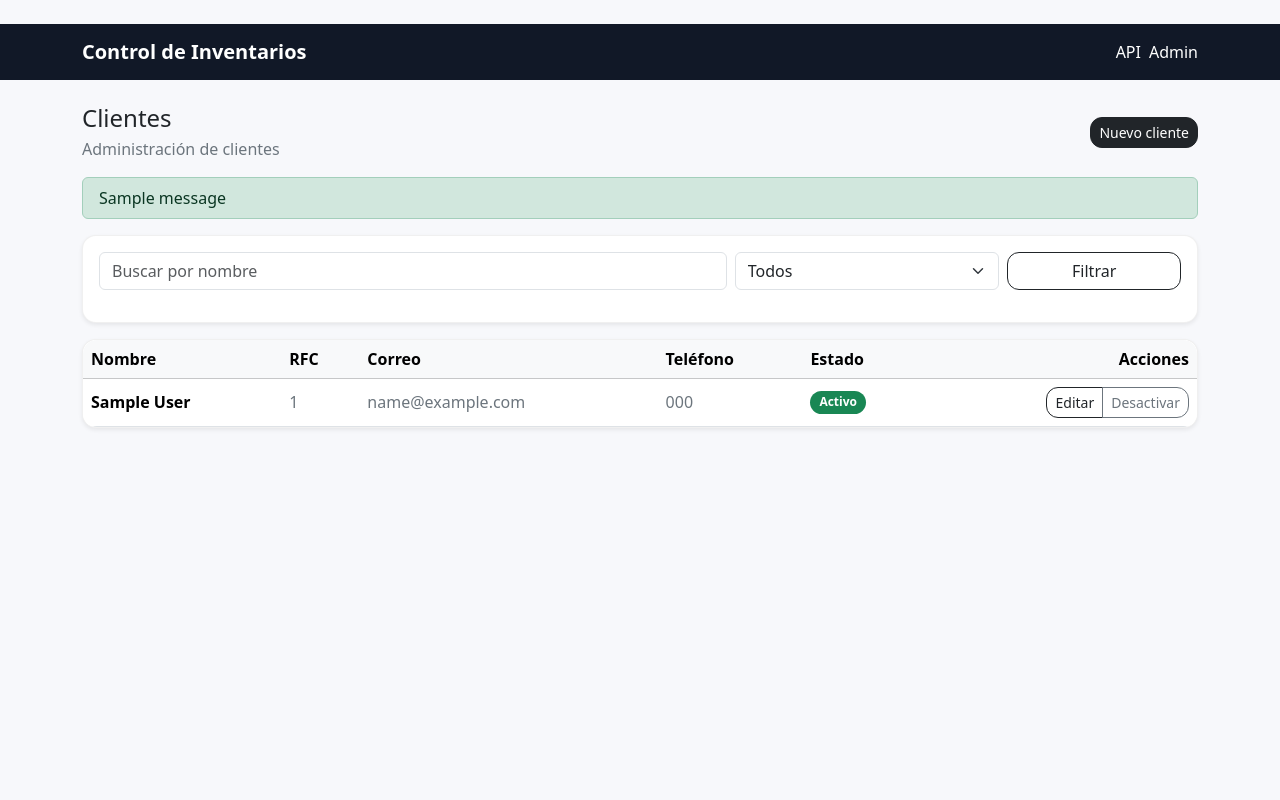
After one commit to AlbertoXelH/prueba_tecnica, a Django app: page /clientes/ in a window 1280 px wide. The commit adds this page. Run offline with Django 4.2, Linux system fonts and the light colour scheme; tables that the repository leaves empty hold one stand-in row (values such as "Sample post"); one stand-in notice (Sample message) is shown.

Commit message:
feat: add customers CRUD UI

```diff
--- /dev/null
+++ b/apps/customers/ui_views.py
@@ -0,0 +1,58 @@
+from django.contrib import messages
+from django.shortcuts import get_object_or_404, redirect
+from django.urls import reverse
+from django.views.generic import ListView, CreateView, UpdateView
+
+from apps.customers.models import Customer
+from .forms import CustomerForm
+
+class CustomerListView(ListView):
+    model = Customer
+    template_name = "ui/customers/list.html"
+    context_object_name = "customers"
+    paginate_by = 20
+
+    def get_queryset(self):
+        qs = Customer.objects.all()
+        q = (self.request.GET.get("q") or "").strip()
+        status = (self.request.GET.get("status") or "").strip()
+        if q:
+            qs = qs.filter(name__icontains=q)
+        if status == "active":
+            qs = qs.filter(is_active=True)
+        if status == "inactive":
+            qs = qs.filter(is_active=False)
+        return qs
+
+class CustomerCreateView(CreateView):
+    model = Customer
+    form_class = CustomerForm
+    template_name = "ui/customers/form.html"
+
+    def form_valid(self, form):
+        r = super().form_valid(form)
+        messages.success(self.request, "Cliente creado correctamente.")
+        return r
+
+    def get_success_url(self):
+        return reverse("ui:customers_list")
+
+class CustomerUpdateView(UpdateView):
+    model = Customer
+    form_class = CustomerForm
+    template_name = "ui/customers/form.html"
+
+    def form_valid(self, form):
+        r = super().form_valid(form)
+        messages.success(self.request, "Cliente actualizado correctamente.")
+        return r
+
+    def get_success_url(self):
+        return reverse("ui:customers_list")
+
+def customer_toggle_active(request, pk: int):
+    c = get_object_or_404(Customer, pk=pk)
+    c.is_active = not c.is_active
+    c.save(update_fields=["is_active", "updated_at"])
+    messages.success(request, "Estado actualizado.")
+    return redirect("ui:customers_list")
--- a/apps/ui/static/ui/app.css
+++ b/apps/ui/static/ui/app.css
@@ -6,3 +6,34 @@ body { background: var(--ui-bg); }
 .card { border: 1px solid var(--ui-border); border-radius: 14px; }
 .btn { border-radius: 10px; }
 .table { background: var(--ui-card); border-radius: 14px; overflow: hidden; }
+
+:root{
+  --ui-radius: 14px;
+}
+
+body{
+  background: #f7f8fb;
+}
+
+.card{
+  border-radius: var(--ui-radius);
+  border: 1px solid rgba(0,0,0,.06);
+}
+
+.table-responsive.card{
+  border-radius: var(--ui-radius);
+  overflow: hidden;
+}
+
+.btn{
+  border-radius: 12px;
+}
+
+.btn-group .btn{
+  border-radius: 12px;
+}
+
+.badge{
+  border-radius: 999px;
+  padding: .45em .75em;
+}
--- /dev/null
+++ b/apps/ui/templates/ui/customers/list.html
@@ -0,0 +1,80 @@
+{% extends "ui/base.html" %}
+{% block title %}Clientes | Control de Inventarios{% endblock %}
+
+{% block content %}
+  <div class="d-flex align-items-center justify-content-between mb-3">
+    <div>
+      <h1 class="h4 mb-1">Clientes</h1>
+      <div class="text-secondary">Administración de clientes</div>
+    </div>
+    <a class="btn btn-dark btn-sm" href="{% url 'ui:customers_create' %}">Nuevo cliente</a>
+  </div>
+
+  {% if messages %}
+    {% for m in messages %}
+      <div class="alert alert-success py-2">{{ m }}</div>
+    {% endfor %}
+  {% endif %}
+
+  <div class="card p-3 mb-3 shadow-sm">
+    <form class="row g-2 align-items-center" method="get">
+      <div class="col-md-7">
+        <input class="form-control" name="q" value="{{ request.GET.q }}" placeholder="Buscar por nombre">
+      </div>
+      <div class="col-md-3">
+        <select class="form-select" name="status">
+          <option value="" {% if not request.GET.status %}selected{% endif %}>Todos</option>
+          <option value="active" {% if request.GET.status == "active" %}selected{% endif %}>Activos</option>
+          <option value="inactive" {% if request.GET.status == "inactive" %}selected{% endif %}>Inactivos</option>
+        </select>
+      </div>
+      <div class="col-md-2 d-grid">
+        <button class="btn btn-outline-dark" type="submit">Filtrar</button>
+      </div>
+    </form>
+  </div>
+
+  <div class="table-responsive card shadow-sm">
+    <table class="table table-hover align-middle mb-0">
+      <thead class="table-light">
+        <tr>
+          <th>Nombre</th>
+          <th>RFC</th>
+          <th>Correo</th>
+          <th>Teléfono</th>
+          <th>Estado</th>
+          <th class="text-end">Acciones</th>
+        </tr>
+      </thead>
+      <tbody>
+        {% for c in customers %}
+          <tr>
+            <td class="fw-semibold">{{ c.name }}</td>
+            <td class="text-secondary">{{ c.tax_id|default:"" }}</td>
+            <td class="text-secondary">{{ c.email|default:"" }}</td>
+            <td class="text-secondary">{{ c.phone|default:"" }}</td>
+            <td>
+              {% if c.is_active %}
+                <span class="badge text-bg-success">Activo</span>
+              {% else %}
+                <span class="badge text-bg-secondary">Inactivo</span>
+              {% endif %}
+            </td>
+            <td class="text-end">
+              <div class="btn-group btn-group-sm" role="group" aria-label="Acciones">
+                <a class="btn btn-outline-dark" href="{% url 'ui:customers_edit' c.id %}">Editar</a>
+                <a class="btn btn-outline-secondary" href="{% url 'ui:customers_toggle' c.id %}">
+                  {% if c.is_active %}Desactivar{% else %}Activar{% endif %}
+                </a>
+              </div>
+            </td>
+          </tr>
+        {% empty %}
+          <tr>
+            <td colspan="6" class="text-center text-secondary py-4">No hay clientes aún.</td>
+          </tr>
+        {% endfor %}
+      </tbody>
+    </table>
+  </div>
+{% endblock %}
--- a/apps/ui/templates/ui/home.html
+++ b/apps/ui/templates/ui/home.html
@@ -16,7 +16,7 @@
       <div class="card p-4 h-100">
         <div class="fw-semibold mb-2">Clientes</div>
         <div class="text-secondary mb-3">Alta, edición y listado de clientes.</div>
-        <a class="btn btn-dark w-100 disabled" href="#">Entrar</a>
+        <a class="btn btn-dark w-100" href="{% url 'ui:customers_list' %}">Entrar</a>
       </div>
     </div>
 
--- a/apps/ui/urls.py
+++ b/apps/ui/urls.py
@@ -1,8 +1,9 @@
-from django.urls import path
+from django.urls import include, path
 from .views import HomeView
 
 app_name = "ui"
 
 urlpatterns = [
     path("", HomeView.as_view(), name="home"),
+    path("", include("apps.customers.ui_urls")),
 ]
```
Also changed, not shown: apps/customers/forms.py (added, +21 -0 lines), apps/customers/ui_urls.py (added, +9 -0 lines), apps/ui/templates/ui/customers/form.html (added, +56 -0 lines).
